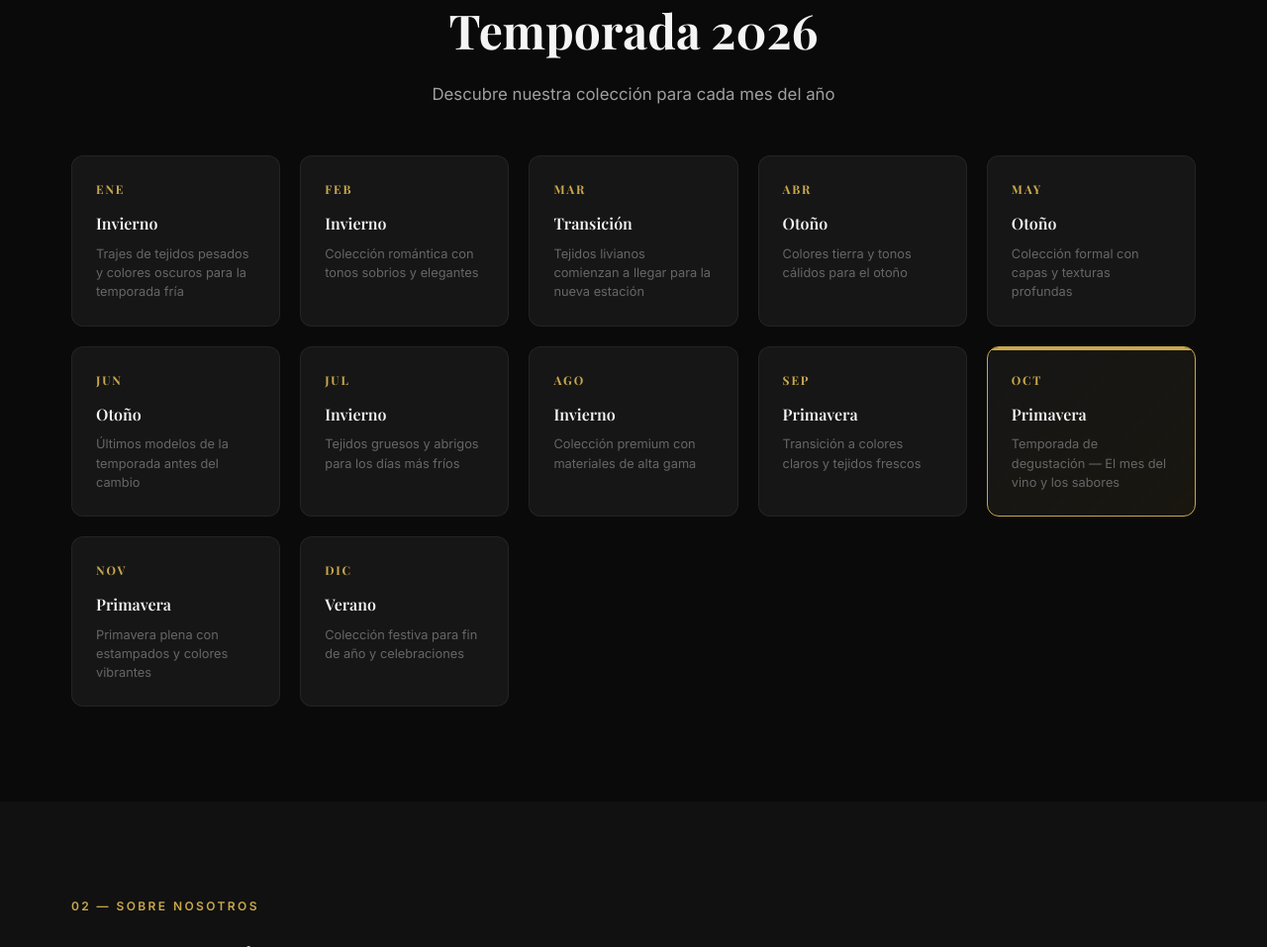
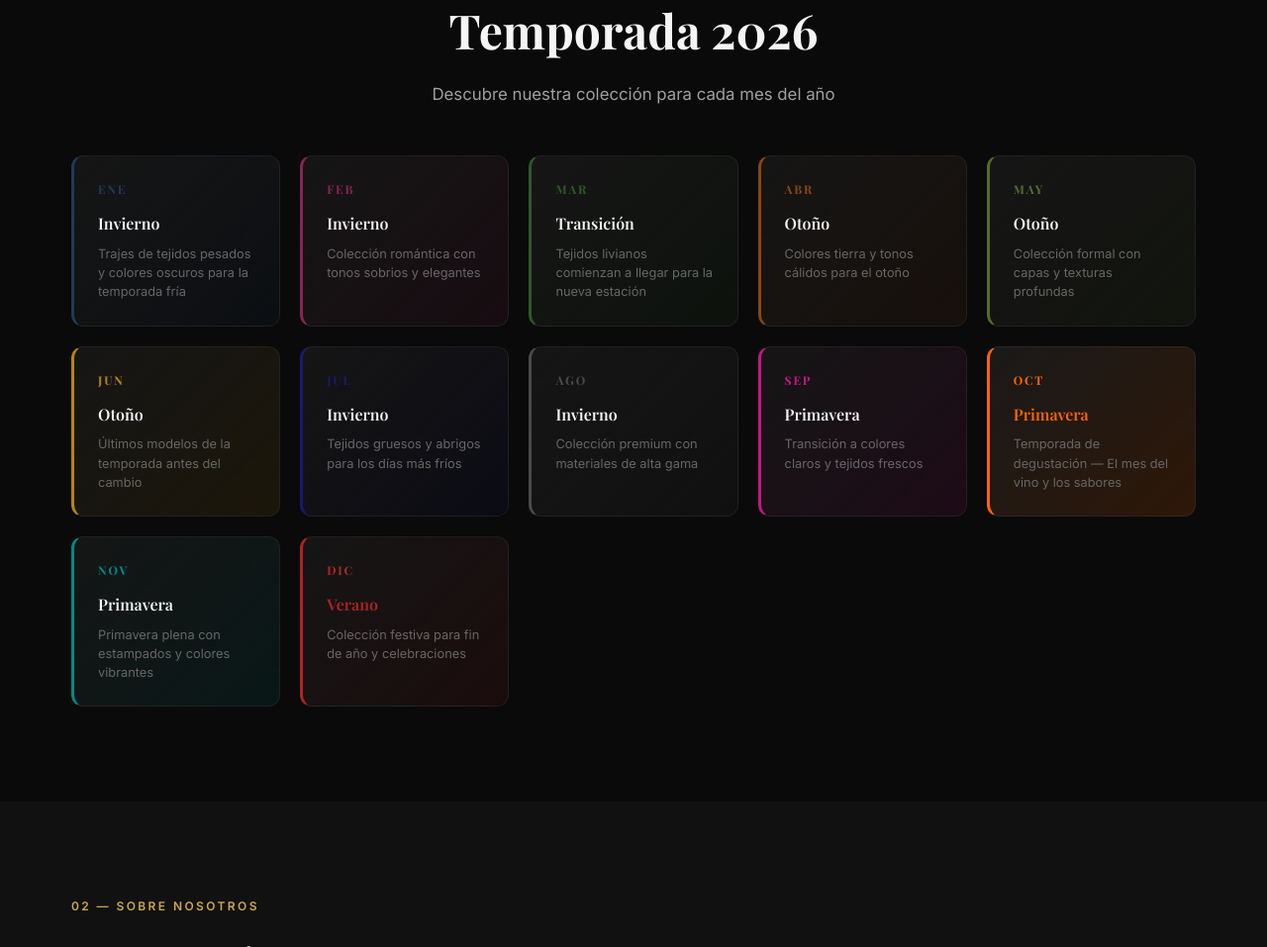
Before and after one commit to avimateo2-ui/EL-BODEGON-DE-LOS-TRAJES-1, a website: page public/index.html in a window 1280 px wide. Shown: the part 936-1893 px from the top of the page at 99% size. Drawn offline with nearby package versions, Linux system fonts and the light colour scheme.

Commit message:
feat: colores únicos por mes en temporada (octubre naranja/negro, diciembre navideño)

```diff
--- a/public/index.html
+++ b/public/index.html
@@ -55,62 +55,62 @@
       <p class="section-subtitle">Descubre nuestra colección para cada mes del año</p>
 
       <div class="temporada-grid">
-        <div class="temporada-card">
+        <div class="temporada-card mes-enero">
           <div class="temporada-month">Ene</div>
           <h3>Invierno</h3>
           <p>Trajes de tejidos pesados y colores oscuros para la temporada fría</p>
         </div>
-        <div class="temporada-card">
+        <div class="temporada-card mes-febrero">
           <div class="temporada-month">Feb</div>
           <h3>Invierno</h3>
           <p>Colección romántica con tonos sobrios y elegantes</p>
         </div>
-        <div class="temporada-card">
+        <div class="temporada-card mes-marzo">
           <div class="temporada-month">Mar</div>
           <h3>Transición</h3>
           <p>Tejidos livianos comienzan a llegar para la nueva estación</p>
         </div>
-        <div class="temporada-card">
+        <div class="temporada-card mes-abril">
           <div class="temporada-month">Abr</div>
           <h3>Otoño</h3>
           <p>Colores tierra y tonos cálidos para el otoño</p>
         </div>
-        <div class="temporada-card">
+        <div class="temporada-card mes-mayo">
           <div class="temporada-month">May</div>
           <h3>Otoño</h3>
           <p>Colección formal con capas y texturas profundas</p>
         </div>
-        <div class="temporada-card">
+        <div class="temporada-card mes-junio">
           <div class="temporada-month">Jun</div>
           <h3>Otoño</h3>
           <p>Últimos modelos de la temporada antes del cambio</p>
         </div>
-        <div class="temporada-card">
+        <div class="temporada-card mes-julio">
           <div class="temporada-month">Jul</div>
           <h3>Invierno</h3>
           <p>Tejidos gruesos y abrigos para los días más fríos</p>
         </div>
-        <div class="temporada-card">
+        <div class="temporada-card mes-agosto">
           <div class="temporada-month">Ago</div>
           <h3>Invierno</h3>
           <p>Colección premium con materiales de alta gama</p>
         </div>
-        <div class="temporada-card temporada-destacada">
+        <div class="temporada-card mes-septiembre">
           <div class="temporada-month">Sep</div>
           <h3>Primavera</h3>
           <p>Transición a colores claros y tejidos frescos</p>
         </div>
-        <div class="temporada-card temporada-actual">
+        <div class="temporada-card mes-octubre">
           <div class="temporada-month">Oct</div>
           <h3>Primavera</h3>
           <p>Temporada de degustación — El mes del vino y los sabores</p>
         </div>
-        <div class="temporada-card">
+        <div class="temporada-card mes-noviembre">
           <div class="temporada-month">Nov</div>
           <h3>Primavera</h3>
           <p>Primavera plena con estampados y colores vibrantes</p>
         </div>
-        <div class="temporada-card">
+        <div class="temporada-card mes-diciembre">
           <div class="temporada-month">Dic</div>
           <h3>Verano</h3>
           <p>Colección festiva para fin de año y celebraciones</p>
--- a/public/style.css
+++ b/public/style.css
@@ -18,6 +18,22 @@
   --shadow: 0 4px 30px rgba(0, 0, 0, 0.4);
   --radius: 12px;
   --transition: 0.3s cubic-bezier(0.4, 0, 0.2, 1);
+
+  /* Colores por mes */
+  --mes-enero: #1e3a5f;
+  --mes-febrero: #8b2252;
+  --mes-marzo: #2d5a27;
+  --mes-abril: #8b4513;
+  --mes-mayo: #556b2f;
+  --mes-junio: #b8860b;
+  --mes-julio: #191970;
+  --mes-agosto: #4a4a4a;
+  --mes-septiembre: #c71585;
+  --mes-octubre-naranja: #ff6600;
+  --mes-octubre-negro: #1a1a1a;
+  --mes-noviembre: #008b8b;
+  --mes-diciembre-rojo: #b22222;
+  --mes-diciembre-verde: #228b22;
 }
 
 *, *::before, *::after {
@@ -592,6 +608,101 @@ a { text-decoration: none; color: inherit; }
   background: var(--gold);
 }
 
+/* Colores por mes */
+.mes-enero {
+  border-left: 3px solid var(--mes-enero);
+  background: linear-gradient(135deg, var(--bg-card) 0%, rgba(30, 58, 95, 0.1) 100%);
+}
+.mes-enero .temporada-month { color: var(--mes-enero); }
+.mes-enero:hover { border-color: var(--mes-enero); }
+
+.mes-febrero {
+  border-left: 3px solid var(--mes-febrero);
+  background: linear-gradient(135deg, var(--bg-card) 0%, rgba(139, 34, 82, 0.1) 100%);
+}
+.mes-febrero .temporada-month { color: var(--mes-febrero); }
+.mes-febrero:hover { border-color: var(--mes-febrero); }
+
+.mes-marzo {
+  border-left: 3px solid var(--mes-marzo);
+  background: linear-gradient(135deg, var(--bg-card) 0%, rgba(45, 90, 39, 0.1) 100%);
+}
+.mes-marzo .temporada-month { color: var(--mes-marzo); }
+.mes-marzo:hover { border-color: var(--mes-marzo); }
+
+.mes-abril {
+  border-left: 3px solid var(--mes-abril);
+  background: linear-gradient(135deg, var(--bg-card) 0%, rgba(139, 69, 19, 0.1) 100%);
+}
+.mes-abril .temporada-month { color: var(--mes-abril); }
+.mes-abril:hover { border-color: var(--mes-abril); }
+
+.mes-mayo {
+  border-left: 3px solid var(--mes-mayo);
+  background: linear-gradient(135deg, var(--bg-card) 0%, rgba(85, 107, 47, 0.1) 100%);
+}
+.mes-mayo .temporada-month { color: var(--mes-mayo); }
+.mes-mayo:hover { border-color: var(--mes-mayo); }
+
+.mes-junio {
+  border-left: 3px solid var(--mes-junio);
+  background: linear-gradient(135deg, var(--bg-card) 0%, rgba(184, 134, 11, 0.1) 100%);
+}
+.mes-junio .temporada-month { color: var(--mes-junio); }
+.mes-junio:hover { border-color: var(--mes-junio); }
+
+.mes-julio {
+  border-left: 3px solid var(--mes-julio);
+  background: linear-gradient(135deg, var(--bg-card) 0%, rgba(25, 25, 112, 0.1) 100%);
+}
+.mes-julio .temporada-month { color: var(--mes-julio); }
+.mes-julio:hover { border-color: var(--mes-julio); }
+
+.mes-agosto {
+  border-left: 3px solid var(--mes-agosto);
+  background: linear-gradient(135deg, var(--bg-card) 0%, rgba(74, 74, 74, 0.1) 100%);
+}
+.mes-agosto .temporada-month { color: var(--mes-agosto); }
+.mes-agosto:hover { border-color: var(--mes-agosto); }
+
+.mes-septiembre {
+  border-left: 3px solid var(--mes-septiembre);
+  background: linear-gradient(135deg, var(--bg-card) 0%, rgba(199, 21, 133, 0.1) 100%);
+}
+.mes-septiembre .temporada-month { color: var(--mes-septiembre); }
+.mes-septiembre:hover { border-color: var(--mes-septiembre); }
+
+.mes-octubre {
+  border-left: 3px solid var(--mes-octubre-naranja);
+  background: linear-gradient(135deg, var(--mes-octubre-negro) 0%, rgba(255, 102, 0, 0.15) 100%);
+}
+.mes-octubre .temporada-month { color: var(--mes-octubre-naranja); }
+.mes-octubre h3 { color: var(--mes-octubre-naranja); }
+.mes-octubre:hover { border-color: var(--mes-octubre-naranja); }
+
+.mes-noviembre {
+  border-left: 3px solid var(--mes-noviembre);
+  background: linear-gradient(135deg, var(--bg-card) 0%, rgba(0, 139, 139, 0.1) 100%);
+}
+.mes-noviembre .temporada-month { color: var(--mes-noviembre); }
+.mes-noviembre:hover { border-color: var(--mes-noviembre); }
+
+.mes-diciembre {
+  border-left: 3px solid var(--mes-diciembre-rojo);
+  background: linear-gradient(135deg, var(--bg-card) 0%, rgba(178, 34, 34, 0.1) 100%);
+}
+.mes-diciembre .temporada-month {
+  background: linear-gradient(90deg, var(--mes-diciembre-rojo), var(--mes-diciembre-verde));
+  -webkit-background-clip: text;
+  -webkit-text-fill-color: transparent;
+  background-clip: text;
+}
+.mes-diciembre h3 { color: var(--mes-diciembre-rojo); }
+.mes-diciembre:hover {
+  border-color: var(--mes-diciembre-rojo);
+  box-shadow: 0 0 20px rgba(178, 34, 34, 0.2);
+}
+
 /* ---- CONTACTO ---- */
 .contacto {
   background: var(--bg-secondary);
```
